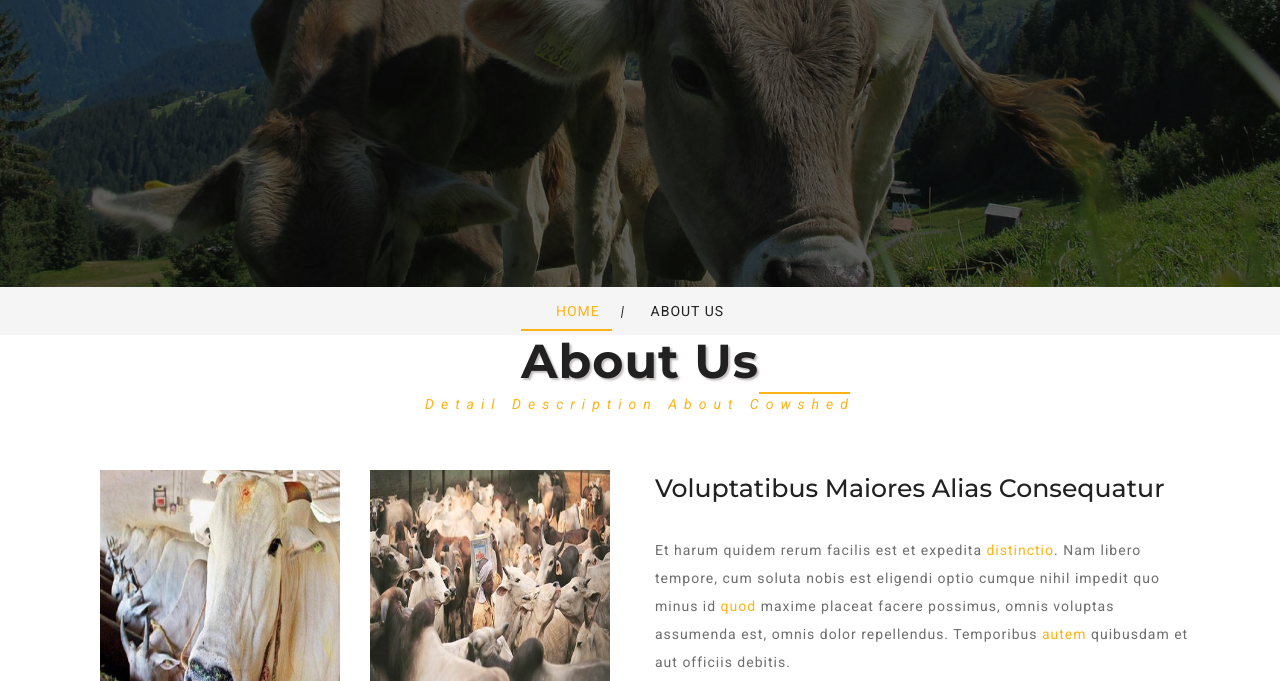
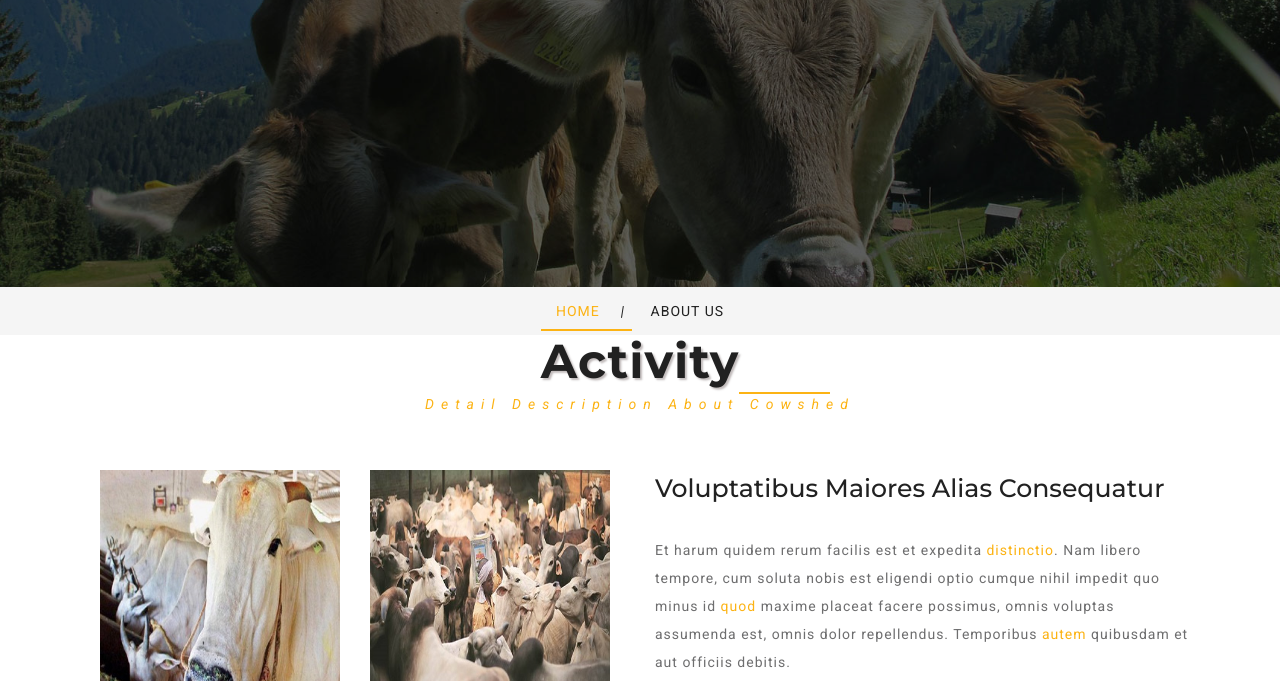
Before and after one commit to anirudh007-h/SarvodayGoshala.github.io, a plain HTML site: page about2.html in a window 1280 px wide. Shown: the part 119-800 px from the top of the page. Drawn offline with nearby package versions, Linux system fonts and the light colour scheme.

Commit message:
Update about2.html

```diff
--- a/about2.html
+++ b/about2.html
@@ -2,7 +2,7 @@
 <html lang="zxx">
 
 <head>
-	<title>About Us</title>
+	<title>Activity</title>
 	<!-- custom-theme -->
 	<meta name="viewport" content="width=device-width, initial-scale=1">
 	<meta http-equiv="Content-Type" content="text/html; charset=utf-8" />
@@ -177,7 +177,7 @@
 	<!-- about -->
 
 		<div class="container">
-			 <h2 class="title-w3-agileits inner">About Us</h2>
+			 <h2 class="title-w3-agileits inner">Activity</h2>
 			<p class="quia">Detail Description About Cowshed</p>
 
 			<div class="agile_about_grids">
```
